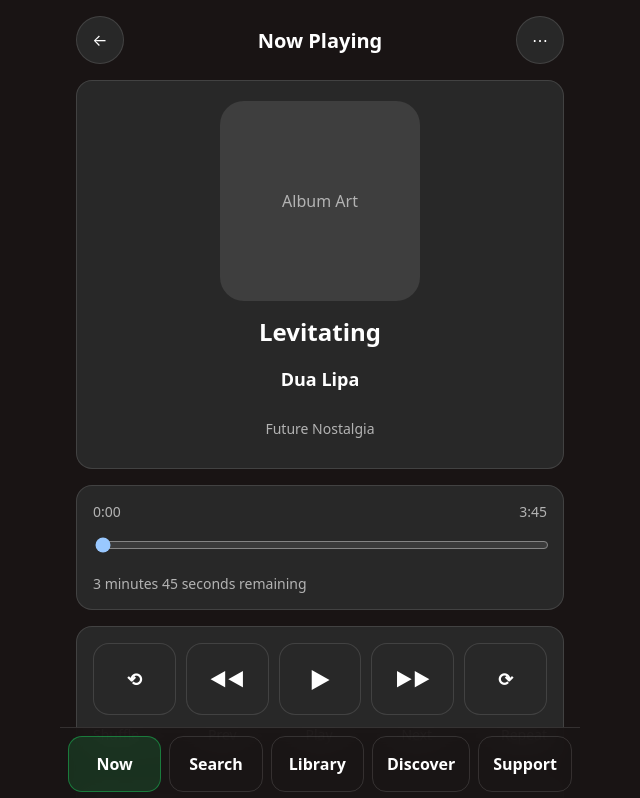
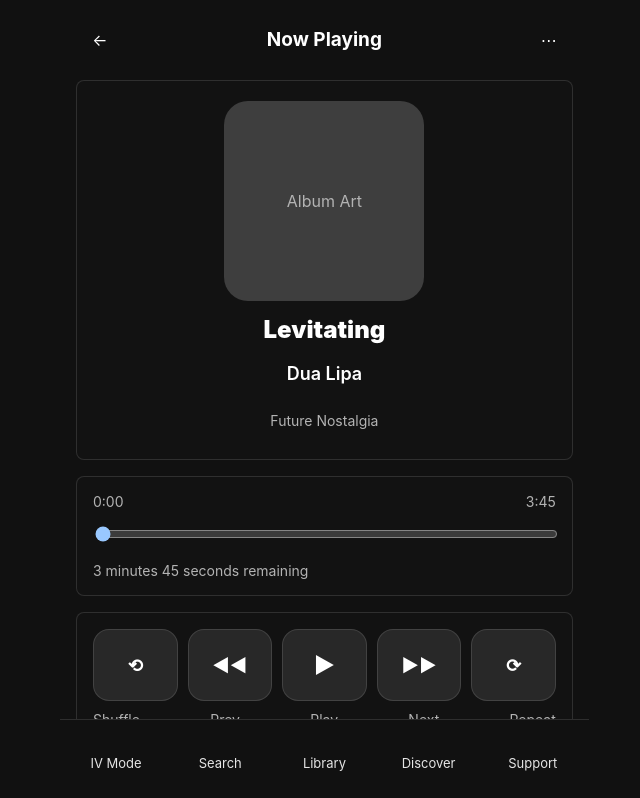
Before and after one commit to aninyag/spotify-accessibility, a React (Vite) app: page / in a window 1280 px wide. Shown: the top 798 px of the page, without its empty margins (320-960 px from the left). Built offline with nearby package versions, Linux system fonts and the light colour scheme.

Commit message:
visual overhall

```diff
--- a/src/ui/components/BottomNavBar.tsx
+++ b/src/ui/components/BottomNavBar.tsx
@@ -1,7 +1,8 @@
 import type { TabId } from "../types";
 
 const tabs: Array<{ id: TabId; label: string }> = [
-  { id: "now", label: "Now" },
+  // Visual design v2 uses "IV Mode" as the mode label.
+  { id: "now", label: "IV Mode" },
   { id: "search", label: "Search" },
   { id: "library", label: "Library" },
   { id: "discover", label: "Discover" },
@@ -21,7 +22,19 @@
           aria-label={`${t.label}, tab, ${idx + 1} of ${tabs.length}`}
           onClick={() => props.onTabChange(t.id)}
         >
-          <div style={{ fontWeight: 800 }}>{t.label}</div>
+          <div
+            style={{
+              fontFamily: "var(--font-primary)",
+              fontSize: "var(--text-nav-label)",
+              fontWeight: "var(--weight-regular)",
+              color: "var(--text-nav)",
+              textAlign: "center",
+              lineHeight: "16px",
+              paddingTop: 6,
+            }}
+          >
+            {t.label}
+          </div>
         </button>
       ))}
     </nav>
--- a/src/ui/styles.css
+++ b/src/ui/styles.css
@@ -1,20 +1,63 @@
 :root {
   color-scheme: dark;
-  --bg: #191414;
-  --surface: #282828;
-  --surface2: #3e3e3e;
-  --text: #ffffff;
-  --text2: #b3b3b3;
-  --accent: #1db954;
-  --danger: #e22134;
-  --focus: #1ed760;
+  /* Backgrounds */
+  --bg-primary: #111111;
+  --bg-elevated: #121212;
+  --bg-gradient-start: #a1546e;
+  --bg-gradient-end: rgba(18, 18, 18, 0.59);
+
+  /* Now Playing bar / progress */
+  --now-playing-bg: rgba(85, 10, 28, 0.56);
+  --progress-bg: rgba(112, 47, 61, 0.68);
+  --progress-fill: #b2b2b2;
+
+  /* Text */
+  --text-primary: #ffffff;
+  --text-secondary: #b3b3b3;
+  --text-tertiary: rgba(179, 179, 179, 0.64);
+  --text-nav: #e5e5e5;
+  --text-muted: #9c9c9c;
+  --text-dark: #313131;
+
+  /* Brand */
+  --spotify-green: #1db954;
+  --spotify-green-light: #57b65f;
+
+  /* UI */
+  --icon-inactive: #777777;
+  --chip-inactive: #515050;
+  --overlay-bg: rgba(18, 18, 18, 0.7);
   --border: rgba(255, 255, 255, 0.12);
-  --radius: 16px;
-  --pad: 16px;
+
+  /* Sizing */
+  --screen-padding: 16px;
+  --section-gap: 24px;
+  --thumbnail-size: 48px;
+  --nav-height: 64px;
   --tap: 48px;
-  --tapLg: 64px;
-  --tapCta: 72px;
-  font-family: system-ui, -apple-system, Segoe UI, Roboto, Arial, sans-serif;
+  --button-height-large: 46px;
+  --chip-height: 35px;
+  --chip-radius: 40px;
+  --card-radius: 4px;
+  --modal-radius: 9px;
+
+  /* Typography */
+  --font-primary: "Avenir Next", -apple-system, BlinkMacSystemFont, system-ui, sans-serif;
+  --font-secondary: "Open Sans", -apple-system, BlinkMacSystemFont, system-ui, sans-serif;
+  --font-system: "SF Pro Text", -apple-system, BlinkMacSystemFont, system-ui, sans-serif;
+
+  --text-page-title: 19px;
+  --text-nav-label: 13px;
+  --text-body: 14px;
+  --text-list-title: 12px;
+  --text-list-subtitle: 11.5px;
+  --weight-bold: 700;
+  --weight-semibold: 600;
+  --weight-medium: 500;
+  --weight-regular: 400;
+
+  --focus: #57b65f;
+  font-family: var(--font-primary);
 }
 
 * {
@@ -28,8 +71,8 @@
 
 body {
   margin: 0;
-  background: var(--bg);
-  color: var(--text);
+  background: var(--bg-primary);
+  color: var(--text-primary);
 }
 
 a,
@@ -41,8 +84,8 @@
 
 button {
   border: 1px solid var(--border);
-  background: var(--surface);
-  border-radius: 14px;
+  background: var(--bg-elevated);
+  border-radius: 6px;
   min-height: var(--tap);
   padding: 12px 14px;
 }
@@ -62,15 +105,15 @@
 }
 
 .screen {
-  padding: var(--pad);
+  padding: var(--screen-padding);
   display: grid;
   gap: 16px;
 }
 
 .card {
-  background: var(--surface);
+  background: var(--bg-elevated);
   border: 1px solid var(--border);
-  border-radius: var(--radius);
+  border-radius: 8px;
   padding: 16px;
 }
 
@@ -83,8 +126,9 @@
 
 .headerTitle {
   text-align: center;
-  font-size: 20px;
-  font-weight: 700;
+  font-size: var(--text-page-title);
+  font-weight: var(--weight-bold);
+  line-height: 28px;
 }
 
 .iconBtn {
@@ -94,80 +138,91 @@
   border-radius: 999px;
   display: grid;
   place-items: center;
+  background: transparent;
+  border-color: transparent;
 }
 
 .bottomNav {
   position: sticky;
   bottom: 0;
-  background: rgba(25, 20, 20, 0.9);
-  backdrop-filter: blur(12px);
+  background: var(--bg-primary);
   border-top: 1px solid var(--border);
-  padding: 8px;
+  padding: 8px 8px calc(env(safe-area-inset-bottom) + 8px);
   display: grid;
   grid-template-columns: repeat(5, 1fr);
   gap: 8px;
 }
 
 .tabBtn {
-  min-height: 56px;
-  border-radius: 14px;
+  min-height: var(--nav-height);
+  border-radius: 12px;
+  background: transparent;
+  border-color: transparent;
+}
+
+.tabBtn[aria-selected="true"] {
   background: transparent;
 }
 
-.tabBtn[aria-selected="true"] {
-  background: rgba(29, 185, 84, 0.18);
-  border-color: rgba(29, 185, 84, 0.55);
-}
-
 .muted {
-  color: var(--text2);
+  color: var(--text-secondary);
 }
 
 .row {
   display: grid;
-  grid-template-columns: 56px 1fr 48px;
-  gap: 12px;
+  grid-template-columns: var(--thumbnail-size) 1fr 46px;
+  gap: 8px;
   align-items: center;
-  padding: 10px 12px;
-  border-radius: 14px;
-  border: 1px solid var(--border);
-  background: var(--surface);
+  padding: 16px;
+  border-radius: 0px;
+  border: none;
+  background: var(--bg-elevated);
 }
 
 .thumb {
-  width: 56px;
-  height: 56px;
-  border-radius: 12px;
-  background: var(--surface2);
+  width: var(--thumbnail-size);
+  height: var(--thumbnail-size);
+  border-radius: 0px;
+  background: #1a1a1a;
   display: grid;
   place-items: center;
-  color: var(--text2);
+  color: var(--text-secondary);
   user-select: none;
 }
 
 .title {
-  font-weight: 700;
+  font-family: var(--font-secondary);
+  font-weight: var(--weight-semibold);
+  font-size: var(--text-list-title);
+  line-height: 17px;
 }
 
 .subtitle {
-  color: var(--text2);
-  font-size: 14px;
-  margin-top: 2px;
+  color: var(--text-secondary);
+  font-family: var(--font-secondary);
+  font-size: 10px;
+  font-weight: var(--weight-semibold);
+  margin-top: 3px;
 }
 
 .playBtn {
-  width: 48px;
-  height: 48px;
+  width: 46px;
+  height: 46px;
   padding: 0;
   border-radius: 999px;
+  background: white;
+  border: none;
+  color: black;
 }
 
 .cta {
-  min-height: var(--tapCta);
-  background: var(--accent);
-  border-color: rgba(0, 0, 0, 0.25);
-  color: #0b0b0b;
-  font-weight: 800;
+  min-height: 56px;
+  background: var(--spotify-green);
+  border: none;
+  border-radius: 6px;
+  color: black;
+  font-weight: var(--weight-bold);
+  font-family: var(--font-secondary);
 }
 
 .pillRow {
@@ -179,20 +234,26 @@
 
 .pill {
   white-space: nowrap;
-  border-radius: 999px;
-  padding: 10px 12px;
-  min-height: 44px;
-  background: transparent;
+  height: var(--chip-height);
+  padding: 10px 36px 9px;
+  border-radius: var(--chip-radius);
+  font-family: var(--font-secondary);
+  font-size: 12px;
+  font-weight: var(--weight-semibold);
+  min-height: unset;
+  background: var(--chip-inactive);
+  border: none;
 }
 
 .pill[aria-selected="true"] {
-  background: var(--surface2);
+  background: var(--spotify-green);
+  color: white;
 }
 
 .overlayBackdrop {
   position: fixed;
   inset: 0;
-  background: rgba(0, 0, 0, 0.55);
+  background: var(--overlay-bg);
   display: grid;
   place-items: start center;
   padding: 12vh 12px 12px;
@@ -200,20 +261,24 @@
 
 .overlay {
   width: min(520px, 100%);
-  background: var(--surface);
+  background: var(--bg-elevated);
   border: 1px solid var(--border);
-  border-radius: 18px;
+  border-radius: 0 0 12px 12px;
   padding: 14px;
   box-shadow: 0 12px 48px rgba(0, 0, 0, 0.5);
 }
 
 .field {
   width: 100%;
-  min-height: 56px;
-  padding: 12px 14px;
-  border-radius: 14px;
-  border: 1px solid var(--border);
-  background: rgba(0, 0, 0, 0.22);
+  height: 44px;
+  padding: 0 16px;
+  border-radius: 6px;
+  border: none;
+  background: white;
+  color: black;
+  font-family: var(--font-secondary);
+  font-size: 12px;
+  font-weight: var(--weight-semibold);
 }
 
 .overlayTitle {
@@ -223,6 +288,14 @@
 
 .hint {
   margin: 10px 0 0;
-  color: var(--text2);
+  color: var(--text-secondary);
   font-size: 14px;
 }
+
+.headerGradient {
+  border-radius: 12px;
+  padding: 16px;
+  background: radial-gradient(ellipse 89.12% 89.12% at 17.33% -4.18%, var(--bg-gradient-start) 0%, var(--bg-gradient-end) 100%),
+    var(--bg-elevated);
+  backdrop-filter: blur(100px);
+}
```
